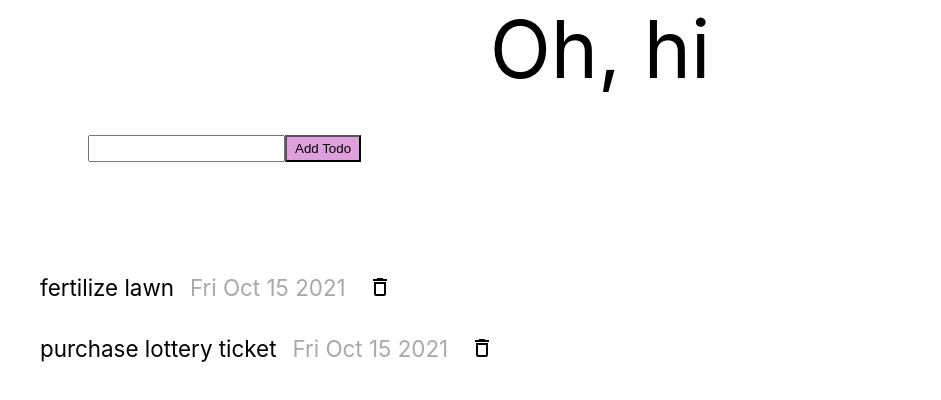
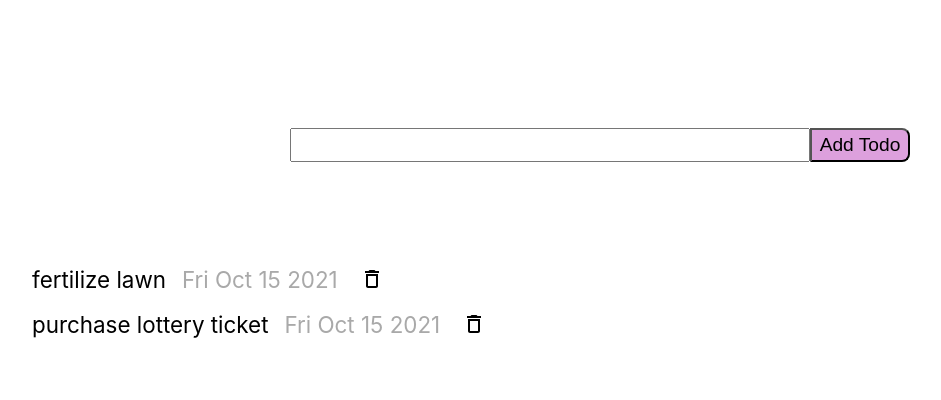
Before and after one commit to algojedi/todo-list-viper, a React (Create React App) app: page / in a window 1280 px wide. Shown: the top 400 px of the page, without its empty margins (40-981 px from the left). Built offline with nearby package versions, Linux system fonts and the light colour scheme.

Commit message:
fully working with sloppy structure

```diff
--- a/src/App.tsx
+++ b/src/App.tsx
@@ -9,8 +9,8 @@ function App() {
   return (
     <div className="App">
       <Header />
-      <InputTodo />
       <TodosProvider>
+        <InputTodo />
         <TodoList />
       </TodosProvider>
     </div>
--- a/src/components/header/Header.tsx
+++ b/src/components/header/Header.tsx
@@ -5,7 +5,7 @@ export type HeaderProps = {
 	title?: string;
 }
 
-const defaultProps: HeaderProps = { title: 'Oh, hi' }
+const defaultProps: HeaderProps = { title: '' }
 
 export const Header: React.FC<HeaderProps> = ({ title }) => {
 	return (
--- a/src/components/input-todo/InputTodo.module.scss
+++ b/src/components/input-todo/InputTodo.module.scss
@@ -1,16 +1,19 @@
 .container {
   display: flex;
-  flex-wrap: wrap;
-  max-width: 80%;
+  justify-content: center;
+  align-items: center;
   margin: 1rem auto;
   padding: 2rem;
-  font-size: 1.6rem;
 }
 .todo_input {
   padding: 0.25rem 0.5rem;
-
+  max-width: 500px;
+  flex: 1;
+  font-size: 1.2rem;
 }
 .submit_btn {
   padding: 0.25rem 0.5rem;
 	background-color: plum;
+  font-size: 1.2rem;
+  border-radius: 0 .5rem .5rem 0;
 }
--- a/src/components/input-todo/InputTodo.tsx
+++ b/src/components/input-todo/InputTodo.tsx
@@ -1,26 +1,25 @@
-import React, { useState } from 'react'
+import React, { useContext, useState } from 'react'
+import { TodoContext } from '../../contexts/TodoContext'
 import styles from './InputTodo.module.scss'
 
 
-interface InputTodoProps {
+type InputTodoProps = {
 
 }
 
-export const InputTodo: React.FC<InputTodoProps> = ({ }) => {
+export const InputTodo: React.FC<InputTodoProps> = () => {
 	const [input, setInput] = useState('')
+	const { addTodo } = useContext(TodoContext)
 	const handleClick = () => {
-		console.log({ input })
+		if (input === '') return
+		addTodo(input)
 		setInput('')
 	}
 	return (
 		<section className={styles.container}>
-			<section>
 				<input className={styles.todo_input} value={input}
 					onChange={(e) => setInput(e.target.value)} type="text" />
-			</section>
-			<section>
 				<button className={styles.submit_btn} onClick={handleClick}>Add Todo</button>
-			</section>
 		</section>
 	);
 }
--- a/src/components/todo-item/TodoItem.module.scss
+++ b/src/components/todo-item/TodoItem.module.scss
@@ -1,14 +1,13 @@
 .todo {
 	display: flex;
-	padding: 1rem;
-	.title {
+	padding: .5rem;
+
+	.title, .title_completed {
 		font-size: 1.4rem;
 		cursor: pointer;
 	}
 	.title_completed {
-		font-size: 1.4rem;
 		text-decoration: line-through;
-		cursor: pointer;
 	}
 	.date {
 		font-size: 1.4rem;
--- a/src/components/todo-item/TodoItem.tsx
+++ b/src/components/todo-item/TodoItem.tsx
@@ -3,7 +3,7 @@ import { Todo } from '../../types';
 import styles from './TodoItem.module.scss'
 import { ReactComponent as DeleteIcon } from './delete.svg';
 import { TodoContext } from '../../contexts/TodoContext';
-import cx from 'classnames'
+// import cx from 'classnames'
 
 export type TodoItemProps = {
 	todo: Todo;
--- a/src/contexts/TodoContext.tsx
+++ b/src/contexts/TodoContext.tsx
@@ -1,4 +1,4 @@
-import React, { createContext, useState } from 'react';
+import React, { createContext, useRef, useState } from 'react';
 import { Todo } from '../types';
 
 export type TodoContextValue = {
@@ -36,7 +36,7 @@ export const TodoContext = createContext<TodoContextValue>(initialTodoContext);
 
 export const TodosProvider: React.FC<{}> = ({ children }) => {
   const [todos, setTodos] = useState<Todo[]>(mockTodos);
-  let mockId = 2
+  const mockId = useRef(2)
 
   const editTodo = (editedTodo: Todo) => {
     const newTodos = todos.filter(todo => todo.id !== editedTodo.id)
@@ -55,7 +55,7 @@ export const TodosProvider: React.FC<{}> = ({ children }) => {
 
   const addTodo = (newTodo: string) => {
     const todo: Todo = {
-      title: newTodo, id: mockId++,
+      title: newTodo, id: mockId.current++,
       date: new Date().toDateString(),
       completed: false
     }
```
